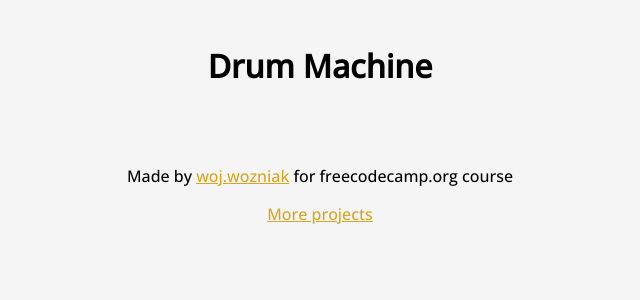
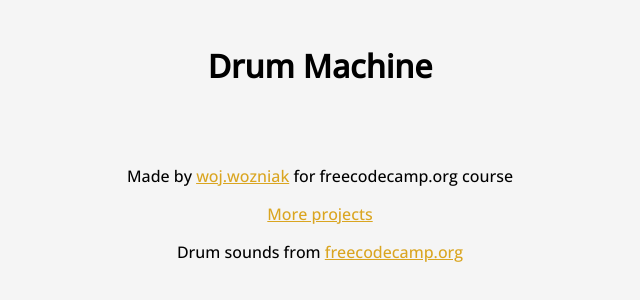
Before and after one commit to wojwozniak/react-projects, a React (Create React App) app: page / in a window 1280 px wide. Shown: the top 300 px of the page, without its empty margins (320-960 px from the left). Built offline with nearby package versions, Linux system fonts and the light colour scheme.

Commit message:
Added better styling

```diff
--- a/src/components/App.css
+++ b/src/components/App.css
@@ -26,7 +26,7 @@ h1 {
   text-align: center;
   display: flex;
   flex-direction: column;
-  justify-content: center;
+  align-items: center;
 }
 
 #foot {
@@ -40,3 +40,9 @@ h1 {
 #foot a:hover {
   color: darkgoldenrod;
 }
+
+#App {
+  background-color: white;
+  width: 90%;
+  min-height: 400px;
+}
--- a/src/components/Foot.tsx
+++ b/src/components/Foot.tsx
@@ -5,6 +5,7 @@ const Foot: React.FunctionComponent = () => {
         <div id="foot">
             <p id="subtitle">Made by <a href="https://twitter.com/woj_wozniak" target="_blank">woj.wozniak</a> for freecodecamp.org course</p>
             <p id="more"><a href="https://wojwozniak.github.io/" target="_blank">More projects</a></p>
+            <p>Drum sounds from <a href="https://freecodecamp.org">freecodecamp.org</a></p>
         </div>
     )
 }
```
